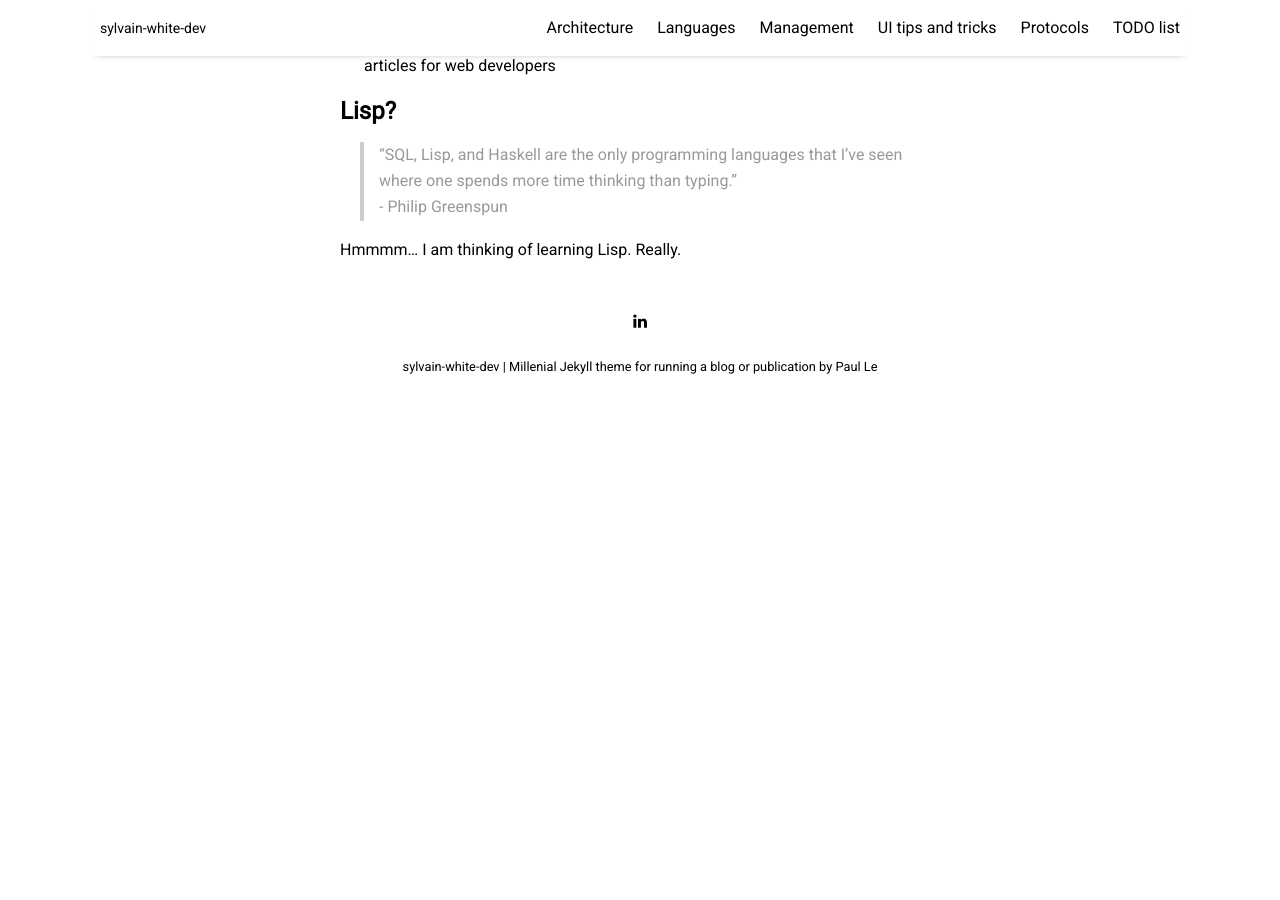
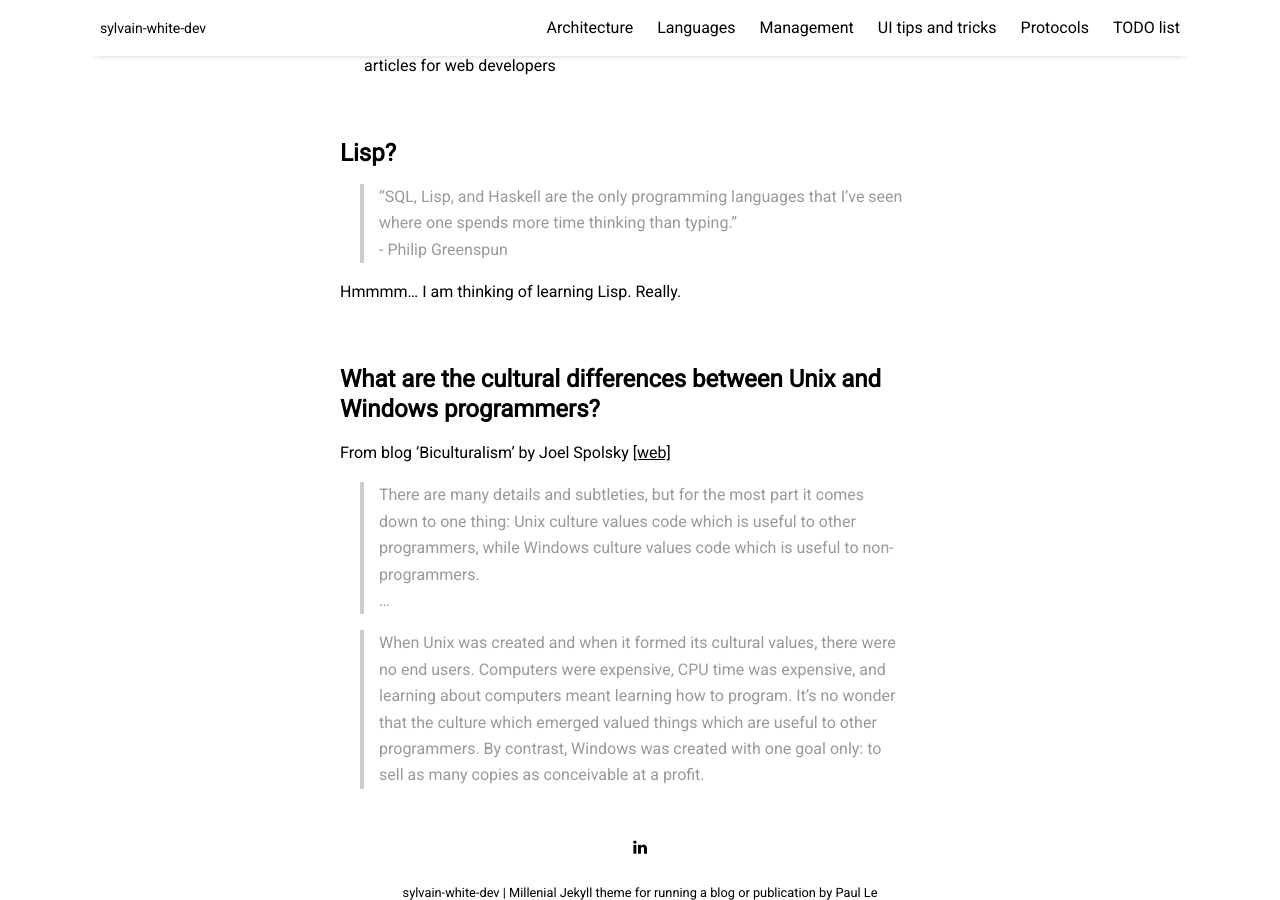
Before and after one commit to sylvainwhite/sylvain-white-dev, a Jekyll site: the page built from pages/languages.md, in a window 1280 px wide and 900 px high, scrolled down 1404 px. Built offline with Jekyll 4.4.1, drawn with Linux system fonts in a browser that asks for light colours; nearby versions of some CDN libraries; before the commit the page ends 1809 px from its top, so only the background shows below that.

Commit message:
Add entry on windows/unix culture

```diff
--- a/pages/languages.md
+++ b/pages/languages.md
@@ -52,8 +52,21 @@
 
 * **Sitepoint** [[web]](https://www.sitepoint.com/){:target="_blank} Melbourne-based website, and publisher of books, courses and articles for web developers
 
+<br/>
+
 ## Lisp?
 
 > "SQL, Lisp, and Haskell are the only programming languages that I've seen where one spends more time thinking than typing." <br>\- Philip Greenspun
 
 Hmmmm... I am thinking of learning Lisp. Really.
+
+<br/>
+
+## What are the cultural differences between Unix and Windows programmers?
+
+From blog 'Biculturalism' by Joel Spolsky [[web]](https://www.joelonsoftware.com/2003/12/14/biculturalism/){:target="_blank"}
+
+> There are many details and subtleties, but for the most part it comes down to one thing: Unix culture values code which is useful to other programmers, while Windows culture values code which is useful to non-programmers.
+<br/>...
+
+> When Unix was created and when it formed its cultural values, there were no end users. Computers were expensive, CPU time was expensive, and learning about computers meant learning how to program. It’s no wonder that the culture which emerged valued things which are useful to other programmers. By contrast, Windows was created with one goal only: to sell as many copies as conceivable at a profit.
```
